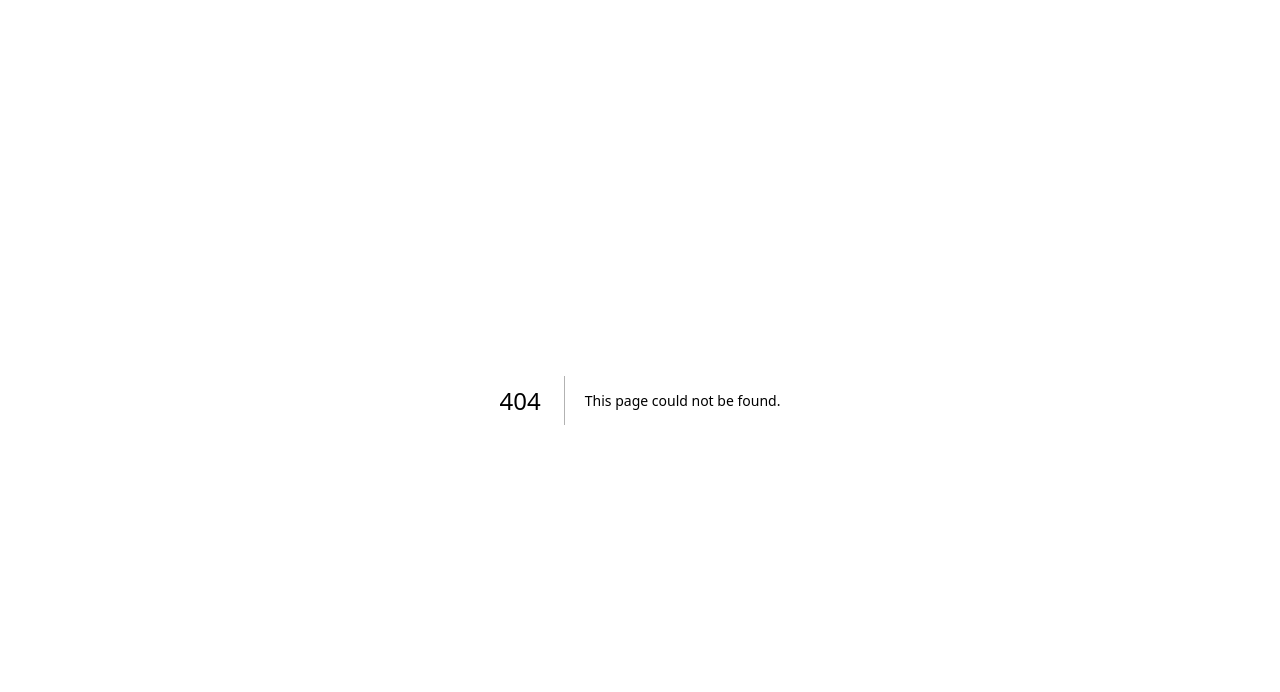
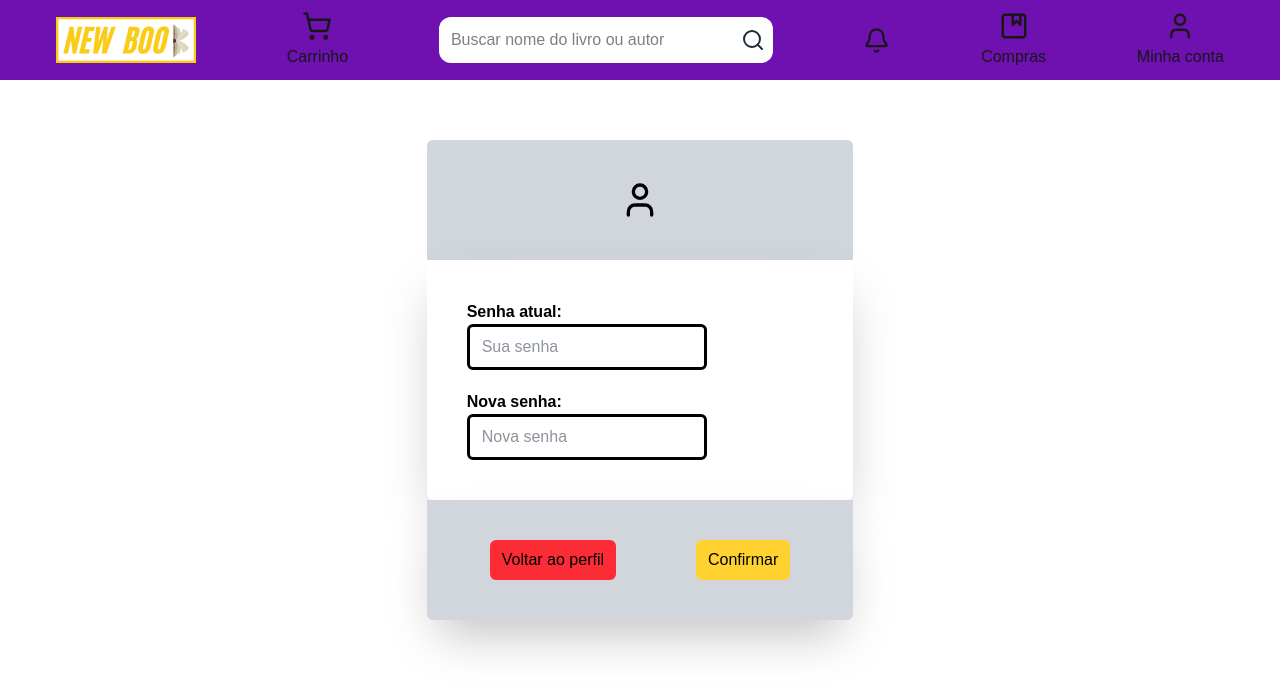
Before and after one commit to GabrielRodrS/Livraria, a Next.js app in the folder liv_front/: page /AltSenha in a window 1280 px wide. Before the commit this address had no page. Shown: the top 692 px of the page. Built offline with nearby package versions, Linux system fonts and the light colour scheme.

Commit message:
Implementação do processo de alteração de dados do usuário pelo front

```diff
--- /dev/null
+++ b/liv_front/src/Components/BlocoPerfil.tsx
@@ -0,0 +1,51 @@
+"use client";
+
+import { User } from "lucide-react";
+import { useRouter } from "next/navigation";
+import { ReactNode } from "react";
+
+interface BlocoPerfilProps {
+  children: ReactNode;
+  voltar: string;
+  proximo: string;
+  voltnav: string;
+  confirmar?: () => void;
+}
+
+export default function BlocoPerfil({
+  children,
+  proximo,
+  voltar,
+  voltnav,
+  confirmar,
+}: BlocoPerfilProps) {
+  const router = useRouter();
+  return (
+    <main className="flex h-9/10 w-full items-center justify-center">
+      <section className=" w-2/6 h-5/6">
+        <div className="h-1/5 w-full bg-gray-300 flex flex-col items-center justify-center rounded-t-md">
+          <User height={40} width={40} className="text-black"></User>
+        </div>
+        <div className="shadow-2xl rounded-b-md">{children}</div>
+        <div className="h-1/5 w-full flex flex-row items-center justify-center shadow-2xl rounded-b-md py-5 space-x-20 text-black bg-gray-300 ">
+          <button
+            type="button"
+            className="bg-red-500 py-2 px-3 rounded-md hover:text-white cursor-pointer "
+            onClick={() => {
+              router.push(voltnav);
+            }}
+          >
+            {voltar}
+          </button>
+          <button
+            type="button"
+            className="bg-amber-300 py-2 px-3 rounded-md hover:text-white cursor-pointer "
+            onClick={confirmar}
+          >
+            {proximo}
+          </button>
+        </div>
+      </section>
+    </main>
+  );
+}
--- a/liv_front/src/Components/GuiaNotf.tsx
+++ b/liv_front/src/Components/GuiaNotf.tsx
@@ -1,6 +1,6 @@
 export default function GuiaNotf() {
   return (
-    <div className="h-9/10 w-full flex justify-end right-75 top-17.5  absolute ">
+    <div className="h-9/10 w-full flex justify-end right-78 top-17.5  absolute ">
       <div className=" bg-white shadow-2xl h-50 w-80 flex flex-col text-center overflow-y-auto text-black">
         <div className="bg-green-300 py-2 w-full">
           Pedido realizado (nome do livro)
--- /dev/null
+++ b/liv_front/src/app/AltEmail/page.tsx
@@ -0,0 +1,60 @@
+"use client";
+
+import Header from "../../Components/Header";
+import BlocoPerfil from "../../Components/BlocoPerfil";
+import { useState } from "react";
+import { useRouter } from "next/navigation";
+
+export default function AltEmail() {
+  const [senha, setSenha] = useState("");
+  const [email, setEmail] = useState("");
+  const lab = "Novo email:";
+
+  const proximo = "Confirmar";
+  const voltar = "Voltar ao perfil";
+  const voltnav = "/Perfil";
+
+  const router = useRouter();
+
+  const confirmar = (e?: React.FormEvent) => {
+    if (e) e.preventDefault();
+    router.push("/Perfil");
+  };
+
+  return (
+    <Header>
+      <BlocoPerfil proximo={proximo} voltar={voltar} voltnav={voltnav}>
+        <div className="h-3/5 w-full flex flex-col pl-10 py-5 space-y-5 items-end pr-24">
+          <form onSubmit={confirmar}>
+            <div className="my-5  ">
+              <label className="text-black font-bold mr-3">Sua senha:</label>
+              <input
+                className="border-3 border-black rounded-md py-2 px-3 text-gray-800 w-60"
+                type="text"
+                placeholder="Senha"
+                maxLength={20}
+                value={senha}
+                onChange={(e) => {
+                  setSenha(e.target.value);
+                }}
+              ></input>
+            </div>
+            <div className="my-5 ">
+              <label className="text-black font-bold mr-3">{lab}</label>
+              <input
+                className="border-3 border-black rounded-md py-2 px-3 text-gray-800 w-60"
+                type="text"
+                placeholder="Seu email"
+                maxLength={50}
+                value={email}
+                onChange={(e) => {
+                  setEmail(e.target.value);
+                }}
+              ></input>
+            </div>
+          </form>
+        </div>
+      </BlocoPerfil>
+    </Header>
+  );
+}
--- /dev/null
+++ b/liv_front/src/app/AltNome/page.tsx
@@ -0,0 +1,46 @@
+"use client";
+
+import Header from "../../Components/Header";
+import BlocoPerfil from "../../Components/BlocoPerfil";
+import { useState } from "react";
+import { useRouter } from "next/navigation";
+
+export default function AltNome() {
+  const [nome, setNome] = useState("");
+  const lab = "Novo telefone:";
+
+  const proximo = "Confirmar";
+  const voltar = "Voltar ao perfil";
+  const voltnav = "/Perfil";
+
+  const router = useRouter();
+
+  const confirmar = (e?: React.FormEvent) => {
+    if (e) e.preventDefault();
+    router.push("/Perfil");
+  };
+
+  return (
+    <Header>
+      <BlocoPerfil proximo={proximo} voltar={voltar} voltnav={voltnav}>
+        <div className="h-3/5 w-full flex flex-col pl-10 py-5 space-y-5">
+          <form onSubmit={confirmar}>
+            <div className="my-5">
+              <label className="text-black font-bold mr-3">{lab}</label>
+              <input
+                className="border-3 border-black rounded-md py-2 px-3 text-gray-800 w-60"
+                type="text"
+                placeholder="Seu nome"
+                maxLength={40}
+                value={nome}
+                onChange={(e) => {
+                  setNome(e.target.value);
+                }}
+              ></input>
+            </div>
+          </form>
+        </div>
+      </BlocoPerfil>
+    </Header>
+  );
+}
--- /dev/null
+++ b/liv_front/src/app/AltSenha/page.tsx
@@ -0,0 +1,60 @@
+"use client";
+
+import Header from "../../Components/Header";
+import BlocoPerfil from "../../Components/BlocoPerfil";
+import { useState } from "react";
+import { useRouter } from "next/navigation";
+
+export default function AltSenha() {
+  const [senha, setSenha] = useState("");
+  const [senhaNova, setSenhaNova] = useState("");
+  const lab = "Nova senha:";
+
+  const proximo = "Confirmar";
+  const voltar = "Voltar ao perfil";
+  const voltnav = "/Perfil";
+
+  const router = useRouter();
+
+  const confirmar = (e?: React.FormEvent) => {
+    if (e) e.preventDefault();
+    router.push("/Perfil");
+  };
+
+  return (
+    <Header>
+      <BlocoPerfil proximo={proximo} voltar={voltar} voltnav={voltnav}>
+        <div className="h-3/5 w-full flex flex-col pl-10 py-5 space-y-5 items-end pr-24">
+          <form onSubmit={confirmar}>
+            <div className="my-5  ">
+              <label className="text-black font-bold mr-3">Senha atual:</label>
+              <input
+                className="border-3 border-black rounded-md py-2 px-3 text-gray-800 w-60"
+                type="text"
+                placeholder="Sua senha"
+                maxLength={20}
+                value={senha}
+                onChange={(e) => {
+                  setSenha(e.target.value);
+                }}
+              ></input>
+            </div>
+            <div className="my-5 ">
+              <label className="text-black font-bold mr-3">{lab}</label>
+              <input
+                className="border-3 border-black rounded-md py-2 px-3 text-gray-800 w-60"
+                type="text"
+                placeholder="Nova senha"
+                maxLength={20}
+                value={senhaNova}
+                onChange={(e) => {
+                  setSenhaNova(e.target.value);
+                }}
+              ></input>
+            </div>
+          </form>
+        </div>
+      </BlocoPerfil>
+    </Header>
+  );
+}
--- /dev/null
+++ b/liv_front/src/app/AltTelefone/page.tsx
@@ -0,0 +1,58 @@
+"use client";
+
+import Header from "../../Components/Header";
+import BlocoPerfil from "../../Components/BlocoPerfil";
+import { useState } from "react";
+import { useRouter } from "next/navigation";
+
+export default function AltTelefone() {
+  const [telefone, setTelefone] = useState("");
+  const lab = "Novo telefone:";
+
+  const proximo = "Confirmar";
+  const voltar = "Voltar ao perfil";
+  const voltnav = "/Perfil";
+
+  const formatarTelefone = (valor: string): string => {
+    valor = valor.replace(/\D/g, "");
+
+    if (valor.length > 10) {
+      return valor.replace(/^(\d{2})(\d{5})(\d{4}).*/, "($1) $2-$3");
+    } else if (valor.length > 6) {
+      return valor.replace(/^(\d{2})(\d{4})(\d{0,4}).*/, "($1) $2-$3");
+    } else if (valor.length > 2) {
+      return valor.replace(/^(\d{2})(\d{0,5})/, "($1) $2");
+    } else {
+      return valor;
+    }
+  };
+
+  const router = useRouter();
+
+  const confirmar = (e?: React.FormEvent) => {
+    if (e) e.preventDefault();
+    router.push("/Perfil");
+  };
+  return (
+    <Header>
+      <BlocoPerfil proximo={proximo} voltar={voltar} voltnav={voltnav}>
+        <div className="h-3/5 w-full flex flex-col pl-10 py-5 space-y-5">
+          <form onSubmit={confirmar}>
+            <div className="my-5">
+              <label className="text-black font-bold mr-3">{lab}</label>
+              <input
+                className="border-3 border-black rounded-md py-2 px-3 text-gray-800 w-55"
+                type="text"
+                placeholder="Seu Telefone"
+                value={telefone}
+                onChange={(e) => {
+                  setTelefone(formatarTelefone(e.target.value));
+                }}
+              ></input>
+            </div>
+          </form>
+        </div>
+      </BlocoPerfil>
+    </Header>
+  );
+}
--- a/liv_front/src/app/Perfil/page.tsx
+++ b/liv_front/src/app/Perfil/page.tsx
@@ -1,7 +1,11 @@
+"use client";
+import Header from "../../Components/Header";
 import { User } from "lucide-react";
-import Header from "../../Components/Header";
+import { useRouter } from "next/navigation";
 
 export default function Perfil() {
+  const router = useRouter();
+
   return (
     <Header>
       <main className="flex h-9/10 w-full items-center justify-center">
@@ -20,6 +24,7 @@ export default function Perfil() {
                 <button
                   type="button"
                   className="py-1 px-2 bg-amber-400 cursor-pointer rounded-md hover:text-white"
+                  onClick={() => router.push("AltNome")}
                 >
                   alterar
                 </button>
@@ -30,6 +35,7 @@ export default function Perfil() {
                 <button
                   type="button"
                   className="py-1 px-2 bg-amber-400 cursor-pointer rounded-md hover:text-white"
+                  onClick={() => router.push("AltTelefone")}
                 >
                   alterar
                 </button>
@@ -40,6 +46,7 @@ export default function Perfil() {
                 <button
                   type="button"
                   className="py-1 px-2 bg-amber-400 cursor-pointer rounded-md hover:text-white"
+                  onClick={() => router.push("AltEmail")}
                 >
                   alterar
                 </button>
@@ -50,6 +57,7 @@ export default function Perfil() {
                 <button
                   type="button"
                   className="py-1 px-2 bg-amber-400 cursor-pointer rounded-md hover:text-white"
+                  onClick={() => router.push("AltSenha")}
                 >
                   alterar
                 </button>
@@ -58,20 +66,26 @@ export default function Perfil() {
                 Gênero de livro favorito: Ficcção Cientítica.
               </p>
             </div>
+          </div>
           <div className="h-1/5 w-full flex flex-row items-center justify-center shadow-2xl rounded-b-md py-5 space-x-20 text-black bg-gray-300 ">
             <button
               type="button"
               className="bg-red-500 py-2 px-3 rounded-md hover:text-white cursor-pointer "
+              onClick={() => {
+                router.push("/ExcluirConta");
+              }}
             >
               Excluir conta
             </button>
             <button
               type="button"
               className="bg-amber-300 py-2 px-3 rounded-md hover:text-white cursor-pointer "
+              onClick={() => {
+                router.push("/");
+              }}
             >
               Sair da sessão
             </button>
-            </div>
           </div>
         </section>
       </main>
```
Also changed, not shown: liv_front/src/Components/Pedido.tsx (renamed from liv_front/src/Components/Pedido.jsx). Lines whose indentation alone changed are shown as unchanged.
